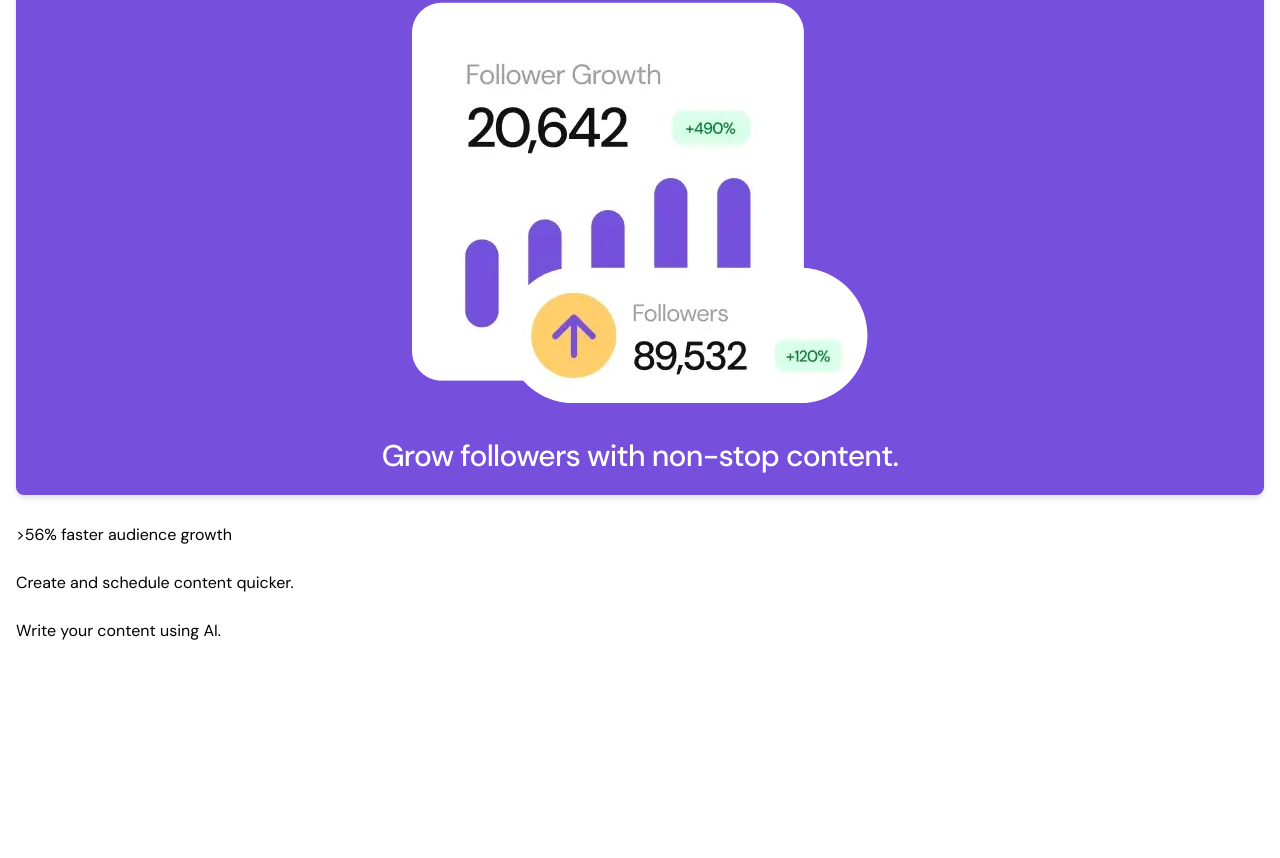
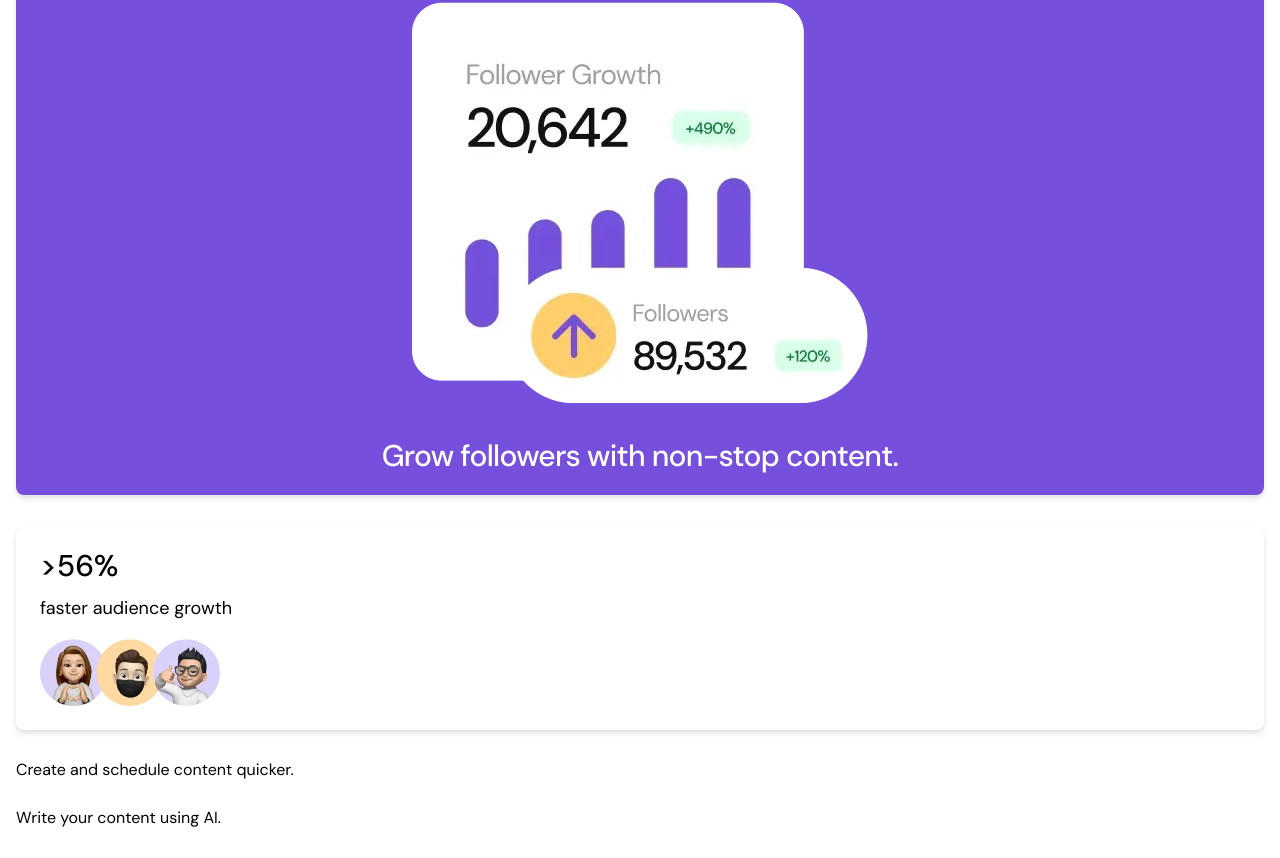
Before and after one commit to me-o/Bento-grid, a React (Vite) app: page / in a window 1280 px wide. Shown: the part 1515-2373 px from the top of the page. Before the commit the page ends 2186 px from the top, so only its background shows below. Built offline with nearby package versions, Linux system fonts and the light colour scheme.

Commit message:
feat:finish component

```diff
--- a/src/App.tsx
+++ b/src/App.tsx
@@ -1,4 +1,5 @@
 import GrowFollowers from './components/GrowFollowers/GrowFollowers';
+import Growth from './components/Growth/Growth';
 import MaintainAConsistent from './components/MaintainAConsistent/MaintainAConsistent';
 import ManageMultipleAccounts from './components/ManageMultipleAccounts/ManageMultipleAccounts';
 import ScheduleToSocialMedia from './components/ScheduleToSocialMedia/ScheduleToSocialMedia';
@@ -12,7 +13,7 @@ function App() {
 			<MaintainAConsistent />
 			<ScheduleToSocialMedia />
 			<GrowFollowers />
-			<div className="">&gt;56% faster audience growth</div>
+			<Growth />
 			<div className="">Create and schedule content quicker.</div>
 			<div className="">Write your content using AI.</div>
 		</div>
--- /dev/null
+++ b/src/components/Growth/Growth.tsx
@@ -0,0 +1,25 @@
+import audienceGrowth from '../../assets/images/illustration-audience-growth.webp';
+import { motion } from 'framer-motion';
+import { containerMotion } from './motionConfig';
+
+const Growth = () => {
+	return (
+		<motion.div
+			className=" rounded-lg drop-shadow-md bg-white p-6"
+			initial="hidden"
+			whileInView="show"
+			variants={containerMotion}
+		>
+			<div className=" text-[18px]">
+				<div className=" font-medium text-[30px] mb-[18px]">&gt;56% </div>
+				<div className=" mb-[22px]">faster audience growth</div>
+			</div>
+
+			{/*  */}
+			<div className=" w-[180px]">
+				<img src={audienceGrowth} alt="" />
+			</div>
+		</motion.div>
+	);
+};
+export default Growth;
--- /dev/null
+++ b/src/components/Growth/motionConfig.ts
@@ -0,0 +1,8 @@
+export const containerMotion = {
+	hidden: { opacity: 0, x: -200 },
+	show: {
+		opacity: 1,
+		x: 0,
+		transition: { when: 'beforeChildren' },
+	},
+};
```
